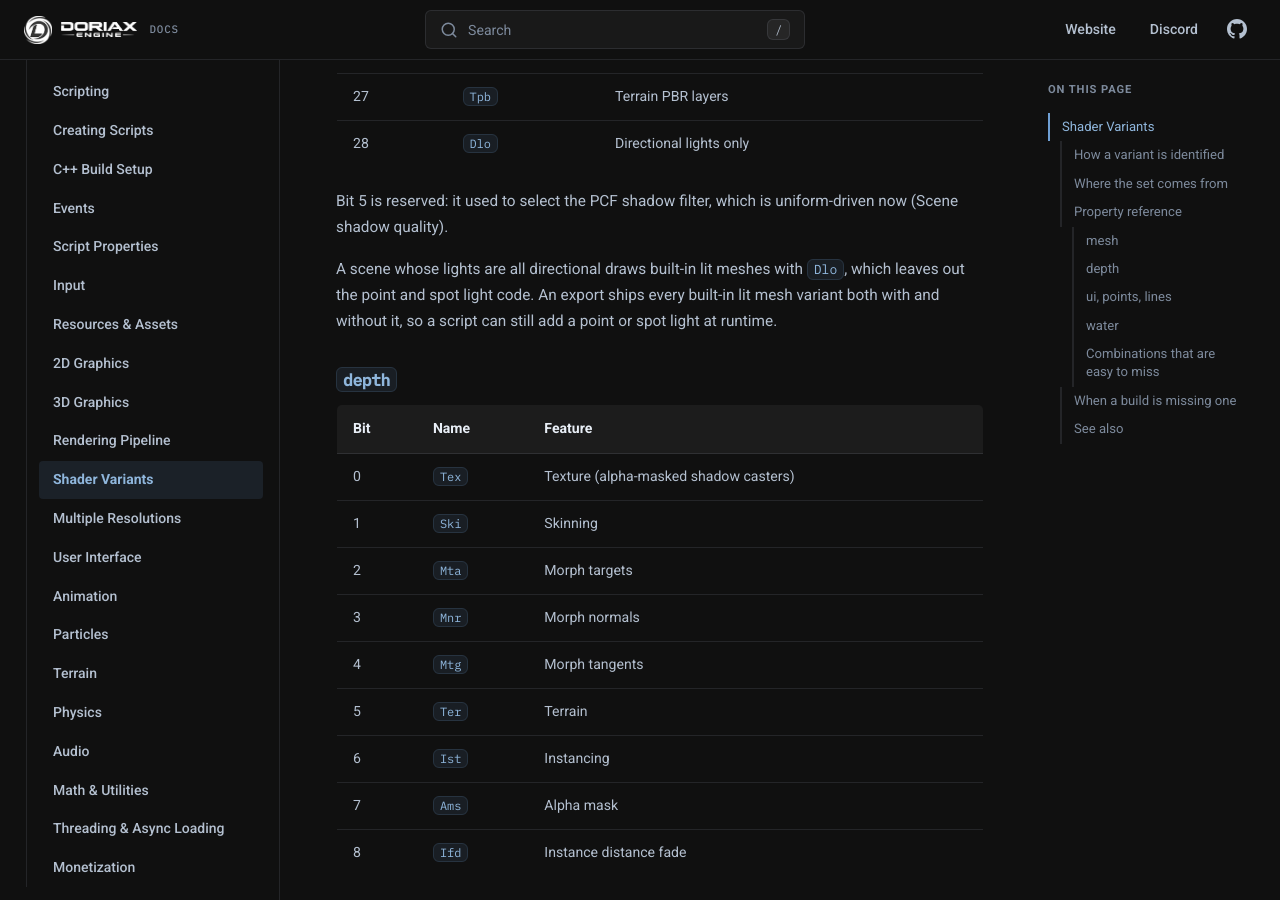
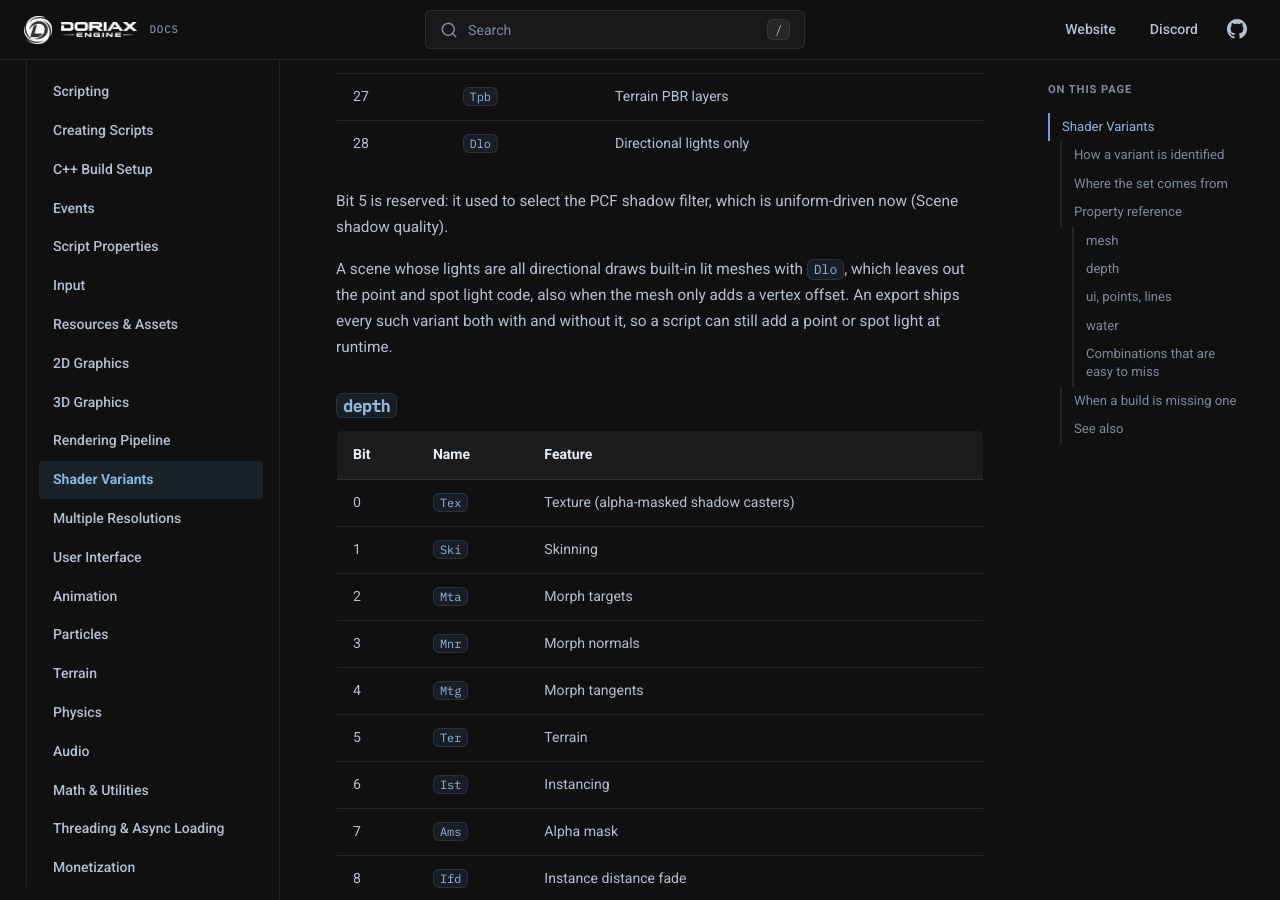
Before and after one commit to doriaxengine/doriax-docs, an MkDocs documentation site: the page built from docs/manual/shader-variants.md, in a window 1280 px wide and 900 px high, scrolled down 2844 px. Built offline with MkDocs 1.6.1, drawn with Linux system fonts in a browser that asks for light colours; comment, search, counter and statistics services are not loaded.

Commit message:
Noted offset includes and the Dlo export twin

```diff
--- a/docs/manual/shader-variants.md
+++ b/docs/manual/shader-variants.md
@@ -104,8 +104,9 @@ Bit 5 is reserved: it used to select the PCF shadow filter, which is uniform-dri
 (Scene shadow quality).
 
 A scene whose lights are all directional draws built-in lit meshes with `Dlo`, which leaves
-out the point and spot light code. An export ships every built-in lit mesh variant both
-with and without it, so a script can still add a point or spot light at runtime.
+out the point and spot light code, also when the mesh only adds a vertex offset. An export
+ships every such variant both with and without it, so a script can still add a point or
+spot light at runtime.
 
 ### `depth`
 
```
Also changed, not shown: docs/editor/custom-shaders.md (+4 -0 lines).
